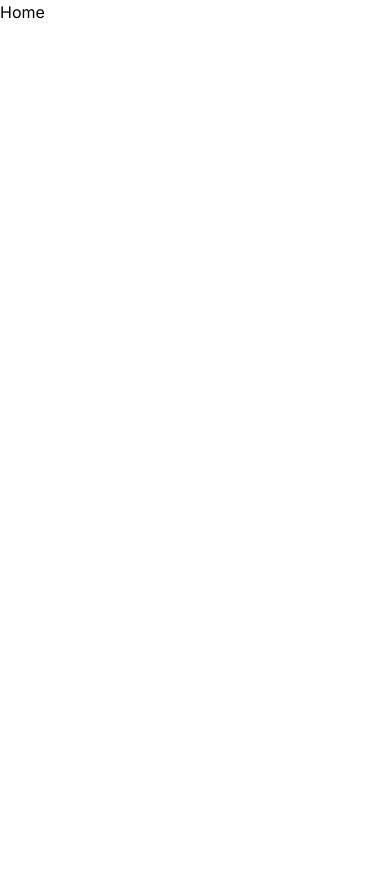
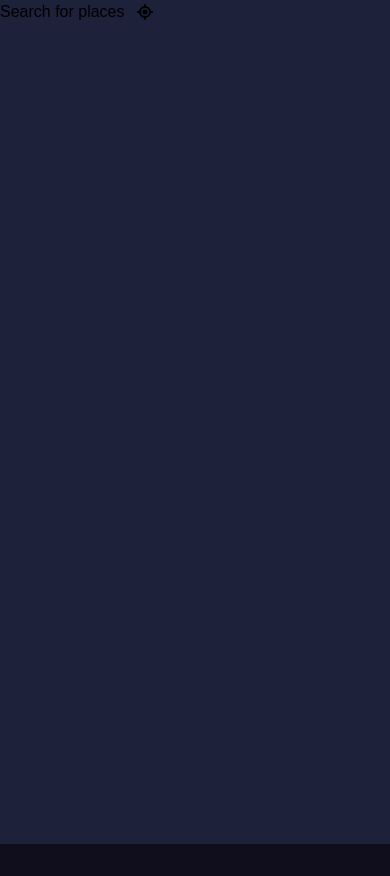
Before and after one commit to hebertclever/Weather-App-Hebert, a Next.js app: page / in a window 390 px wide. Before the commit the page ends 844 px from the top, so only its background shows below. Built offline with nearby package versions, Linux system fonts and the light colour scheme.

Commit message:
Inicio do responsivo, duas colunas foram feitas

```diff
--- a/components/Todays.js
+++ b/components/Todays.js
@@ -1,8 +1,15 @@
 import React from 'react'
+
+
 
 const Todays = () => {
   return (
-    <div>Todays</div>
+
+
+<div></div>
+
+
+
   )
 }
 
--- a/package.json
+++ b/package.json
@@ -9,6 +9,11 @@
     "lint": "next lint"
   },
   "dependencies": {
+    "@fortawesome/fontawesome-svg-core": "^6.4.0",
+    "@fortawesome/free-regular-svg-icons": "^6.4.0",
+    "@fortawesome/free-solid-svg-icons": "^6.4.0",
+    "@fortawesome/react-fontawesome": "^0.2.0",
+    "babel-plugin-macros": "^3.1.0",
     "eslint-config-next": "13.4.12",
     "next": "13.4.12",
     "react": "18.2.0",
--- a/src/app/globals.css
+++ b/src/app/globals.css
@@ -1,3 +1,16 @@
 @tailwind base;
 @tailwind components;
 @tailwind utilities;
+
+@import url('https://fonts.googleapis.com/css2?family=Raleway:wght@300;400;500;600;700;800&display=swap');
+
+*{
+    font-family: 'Raleway', sans-serif;
+    margin: 0;
+    padding: 0;
+}
+
+body {
+    width: 100%;
+    background-color:#100E1D ;
+}
--- a/src/app/page.js
+++ b/src/app/page.js
@@ -1,8 +1,25 @@
-export default function Home() {
+import Todays from "../../components/Todays"
+import { FontAwesomeIcon } from '@fortawesome/react-fontawesome'
+import { faLocationCrosshairs } from '@fortawesome/free-solid-svg-icons'
+
+
+const page = () => {
   return (
-    <div>
-      <h1>Home</h1>
-      <p></p>
-    </div>
+    <main className="grid gap-8 sm:grid-cols-2">
+    <section className='bg-primary w-screen h-screen  max-w-lg'>
+      <div className="flex flex-row ">
+        <button>Search for places</button>
+        <FontAwesomeIcon className="w-10 my-auto" icon={faLocationCrosshairs}/>
+
+      </div>
+
+    </section>
+
+    <section className="bg-background">
+
+    </section>
+  </main>
   )
 }
+
+export default page
--- a/tailwind.config.js
+++ b/tailwind.config.js
@@ -7,10 +7,17 @@ module.exports = {
   ],
   theme: {
     extend: {
-      backgroundImage: {
-        'gradient-radial': 'radial-gradient(var(--tw-gradient-stops))',
-        'gradient-conic':
-          'conic-gradient(from 180deg at 50% 50%, var(--tw-gradient-stops))',
+      colors: {
+        transparent: 'transparent',
+        current: 'currentColor',
+        'white': '#ffffff',
+        'purple': '#3f3cbb',
+        'midnight': '#121063',
+        'button': '#3C47E9',
+        'background': '#100E1D',
+        'primary': '#1E213A',
+        'text': '#E7E7EB',
+        'barraAmarela': '#FFEC65',
       },
     },
   },
```
Also changed, not shown: 1 other file (tests, documents, lock files or other folders).
